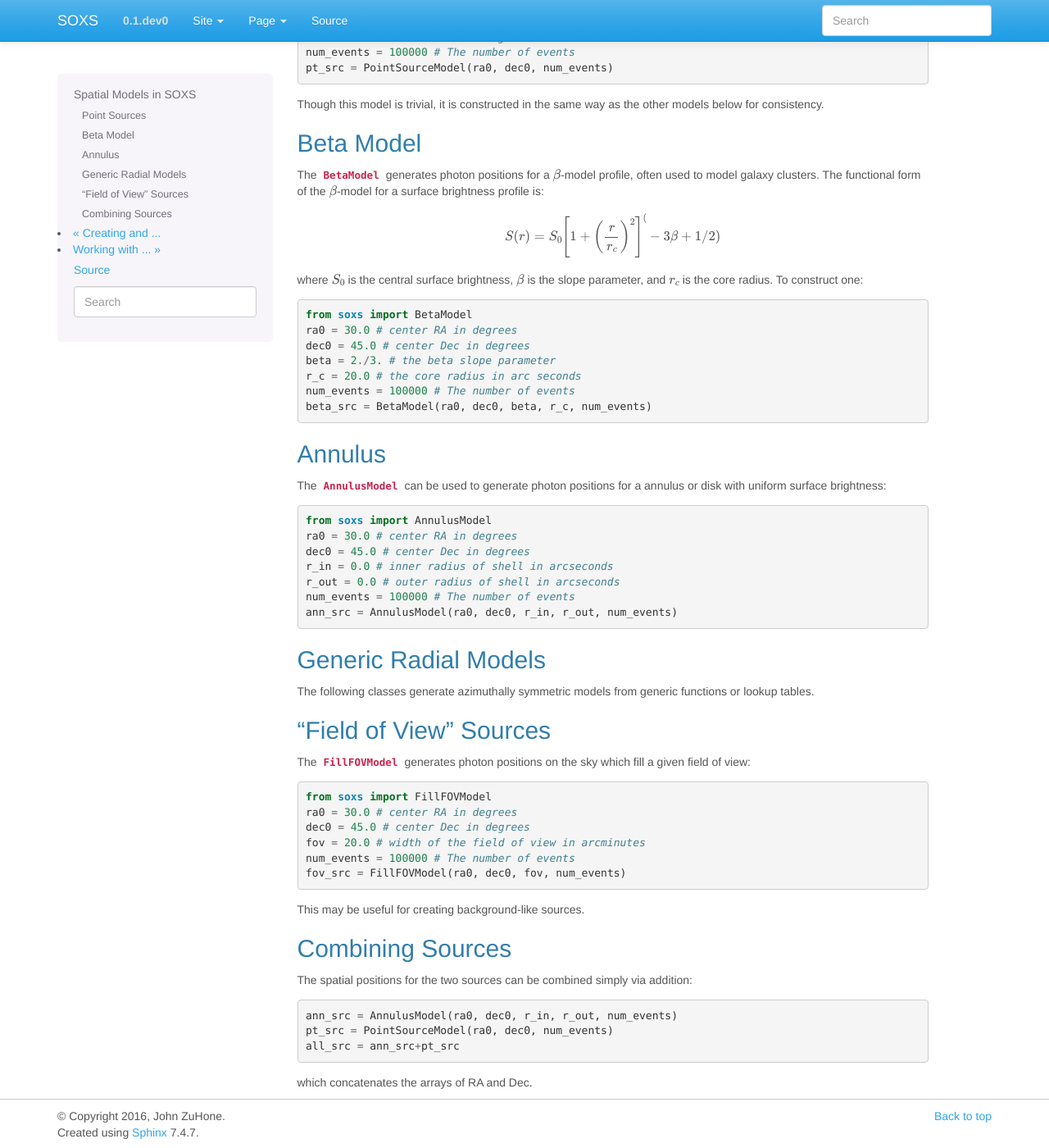
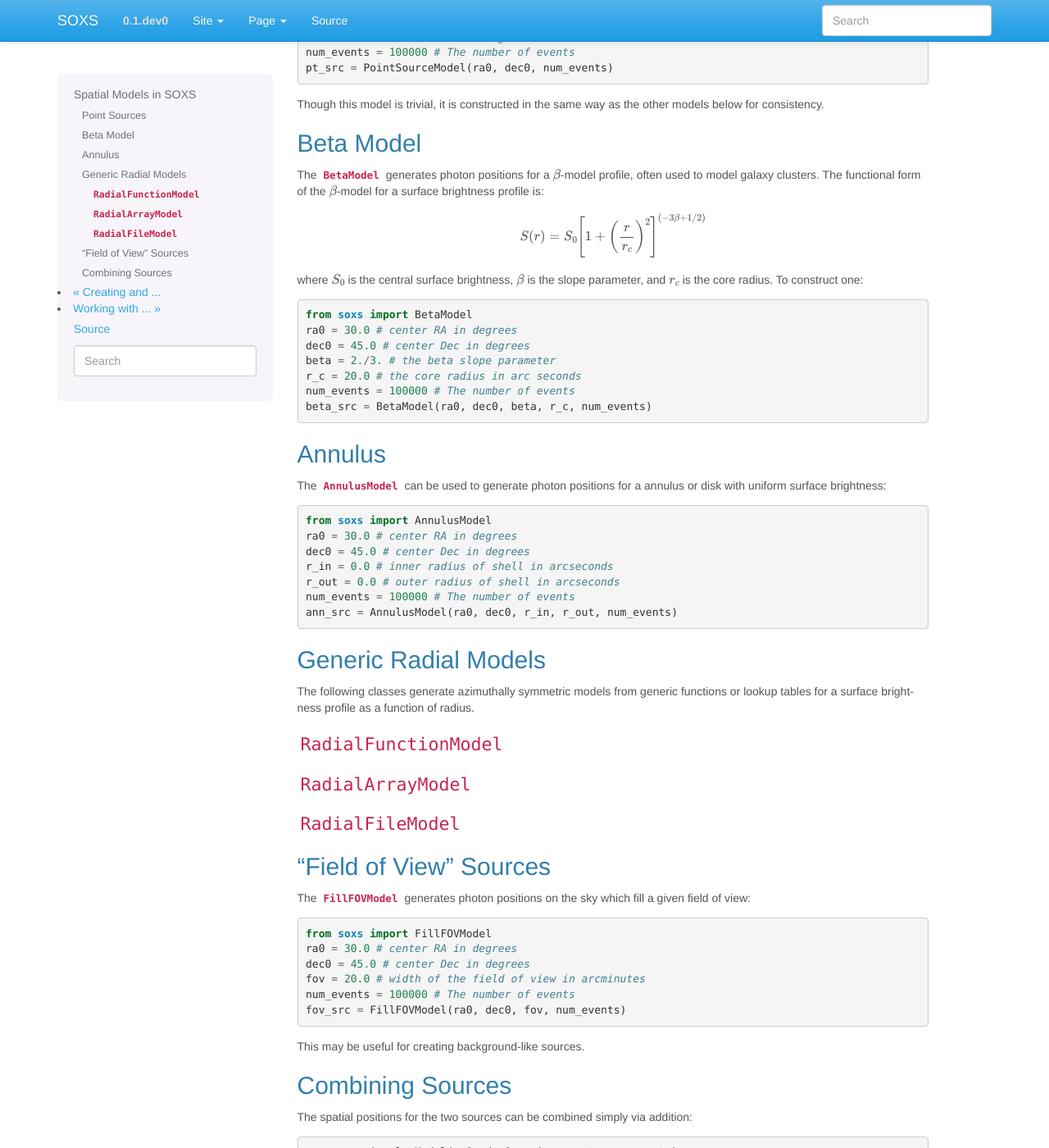
Before and after one commit to lynx-x-ray-observatory/soxs, a Sphinx documentation site: the page built from doc/source/python/spatial.rst, in a window 1280 px wide and 1400 px high, scrolled down 504 px. Shown: the whole window at 82% size. Built offline with Sphinx 7.4.7, drawn with Linux system fonts in a browser that asks for light colours; pages that are not in the unit, such as notebooks, are missing from menus.

Commit message:
Documentation nits

```diff
--- a/doc/source/index.rst
+++ b/doc/source/index.rst
@@ -36,7 +36,8 @@ of command-line scripts provided in SOXS, which can carry out the most important
 tasks, the Python interface to SOXS is more powerful and flexible. Working with the
 Python interface also provides a direct connection to other Python packages for
 science in general and astronomy in particular, including `NumPy <http://www.numpy.org>`_,
-`SciPy <http://www.scipy.org>`_, and `AstroPy <http://www.astropy.org>`_.
+`SciPy <http://www.scipy.org>`_, `AstroPy <http://www.astropy.org>`_, `yt <http://yt-project.org/>`_,
+and `pyXSIM <http://hea-www.cfa.harvard.edu/~jzuhone/pyXSIM>`_.
 
 Thirdly, SOXS is being developed out in the open, on `GitHub <http://github.com/XRStools/soxs>`_,
 to encourage contributions in the form of bugfixes and enhancements, and to make
--- a/doc/source/python/spatial.rst
+++ b/doc/source/python/spatial.rst
@@ -43,7 +43,7 @@ brightness profile is:
 
 .. math::
 
-    S(r) = S_0\left[1+\left(\frac{r}{r_c}\right)^2\right]^(-3\beta+1/2)
+    S(r) = S_0\left[1+\left(\frac{r}{r_c}\right)^2\right]^{(-3\beta+1/2)}
 
 where :math:`S_0` is the central surface brightness, :math:`\beta` is the slope parameter, and :math:`r_c`
 is the core radius. To construct one:
@@ -77,8 +77,17 @@ with uniform surface brightness:
 Generic Radial Models
 ---------------------
 
-The following classes generate azimuthally symmetric models from generic functions or lookup tables.
+The following classes generate azimuthally symmetric models from generic functions or lookup tables for
+a surface brightness profile as a function of radius.
 
+``RadialFunctionModel``
++++++++++++++++++++++++
+
+``RadialArrayModel``
+++++++++++++++++++++
+
+``RadialFileModel``
++++++++++++++++++++
 
 "Field of View" Sources
 -----------------------
```
